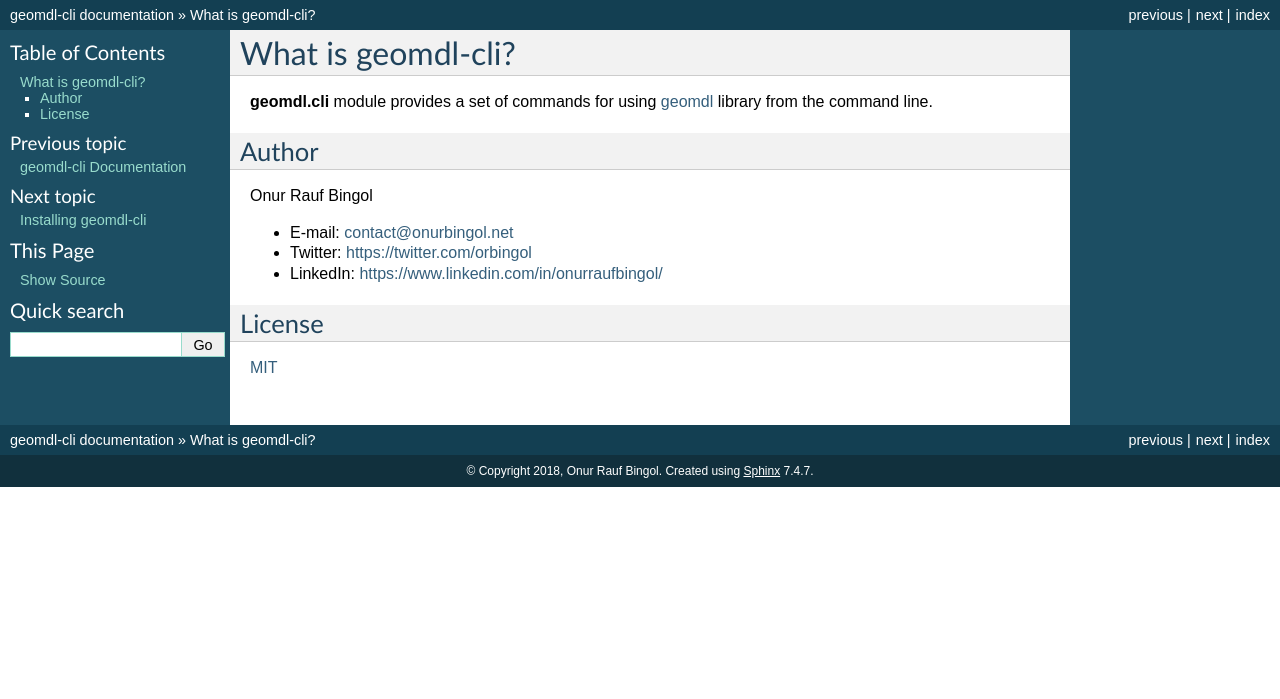
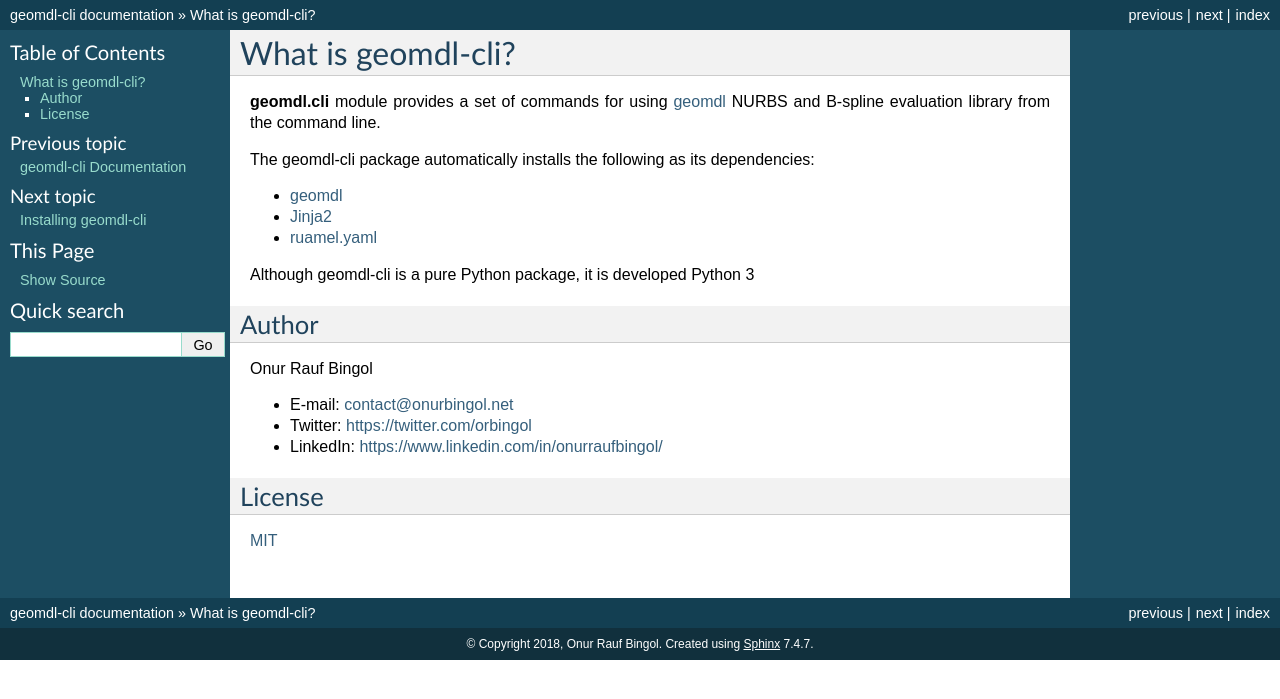
Before and after one commit to orbingol/geomdl-cli, a Sphinx documentation site: the page built from docs/intro.rst, in a window 1280 px wide. Shown: the top 699 px of the page. Built offline with Sphinx 7.4.7, drawn with Linux system fonts in a browser that asks for light colours; formulas are drawn with MathJax 3.

Commit message:
Documentation update
Documentation is still WIP

```diff
--- a/docs/config.rst
+++ b/docs/config.rst
@@ -2,10 +2,10 @@ Configuration
 ^^^^^^^^^^^^^
 
 It is possible to add custom commands to *geomdl-cli* without changing the base code by creating a special directory,
-``.geomdl-cli``. *geomdl-cli* will automatically check the existence of this directory in the following locations:
+``.geomdl-cli``. geomdl-cli will automatically check the existence of this directory in the following locations:
 
-* user home directory
-* directory that you are running *geomdl-cli* application
+* user home directory (e.g. ``/home/user/.geomdl-cli``, ``C:\Users\user\.geomdl-cli``)
+* directory that you are running geomdl-cli
 
 Creating custom commands
 ========================
--- a/docs/index.rst
+++ b/docs/index.rst
@@ -1,5 +1,5 @@
 geomdl-cli Documentation
-========================
+^^^^^^^^^^^^^^^^^^^^^^^^
 
 **geomdl-cli** is a tool for using `NURBS-Python (geomdl) <https://nurbs-python.readthedocs.io/en/latest/>`_ from the
 command line.
@@ -14,5 +14,5 @@ command line.
     config
     yaml
 
-geomdl-cli is developed by `Onur Rauf Bingol <https://github.com/orbingol>`_ and all the code released under the
-`MIT License <https://github.com/orbingol/geomdl-cli/blob/master/LICENSE>`_.
+**geomdl-cli** is developed by `Onur Rauf Bingol <https://github.com/orbingol>`_ and the source code is released under
+the terms of the `MIT License <https://github.com/orbingol/geomdl-cli/blob/master/LICENSE>`_.
--- a/docs/intro.rst
+++ b/docs/intro.rst
@@ -1,8 +1,16 @@
 What is geomdl-cli?
 ^^^^^^^^^^^^^^^^^^^
 
-**geomdl.cli** module provides a set of commands for using `geomdl <https://pypi.org/project/geomdl>`_ library from
-the command line.
+**geomdl.cli** module provides a set of commands for using `geomdl <https://pypi.org/project/geomdl>`_ NURBS and
+B-spline evaluation library from the command line.
+
+The geomdl-cli package automatically installs the following as its dependencies:
+
+* `geomdl <https://pypi.org/project/geomdl>`_
+* `Jinja2 <https://pypi.org/project/Jinja2/>`_
+* `ruamel.yaml <https://pypi.org/project/ruamel.yaml/>`_
+
+Although geomdl-cli is a pure Python package, it is developed Python 3
 
 Author
 ======
--- a/docs/using.rst
+++ b/docs/using.rst
@@ -1,7 +1,7 @@
 Using geomdl-cli
 ^^^^^^^^^^^^^^^^
 
-*geomdl-cli* uses the following structure for executing the commands.
+geomdl-cli uses the following structure for executing the commands:
 
 .. code-block:: console
 
--- a/docs/yaml.rst
+++ b/docs/yaml.rst
@@ -135,3 +135,8 @@ Data section
 
 This section defines the NURBS data, i.e. degrees, knot vectors and control_points. ``weights`` and ``delta`` sections
 are optional.
+
+Using Jinja2 templates in YAML files
+====================================
+
+To be updated!
```
Also changed, not shown: docs/install.rst (+5 -5 lines).
